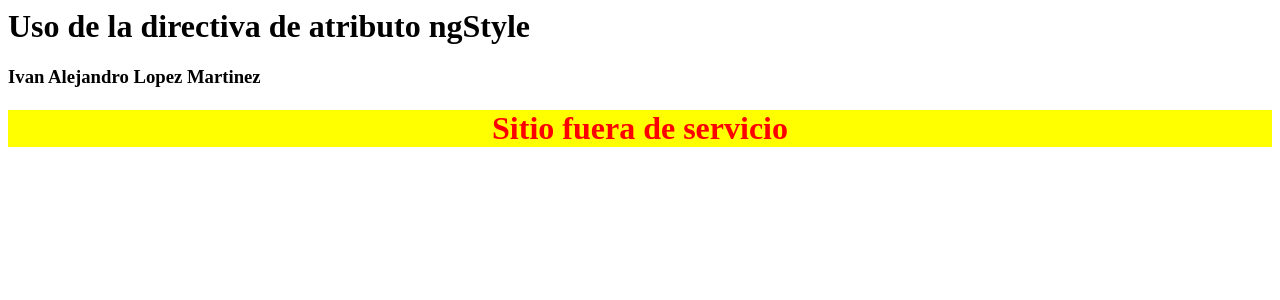
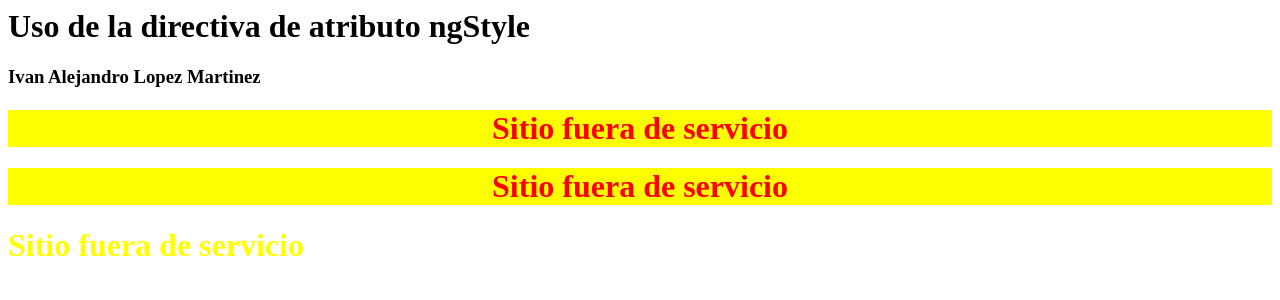
Before and after one commit to Shadow1900/Angular-13-IALM, an Angular app: page / in a window 1280 px wide. Shown: the top 300 px of the page. Built offline with nearby package versions, Linux system fonts and the light colour scheme.

Commit message:
1 file modified

```diff
--- a/src/app/app.component.html
+++ b/src/app/app.component.html
@@ -2,3 +2,7 @@
 <h3>Ivan Alejandro Lopez Martinez</h3>
 
 <h1 [ngStyle]="{'color':'red','background-color':'#ff0','text-align':'center'}">Sitio fuera de servicio</h1>
+
+<h1 style="color:red;background-color:#ff0;text-align:center">Sitio fuera de servicio</h1>
+
+<h1 [ngStyle]="{'color':colorFondo}">Sitio fuera de servicio</h1>
```
